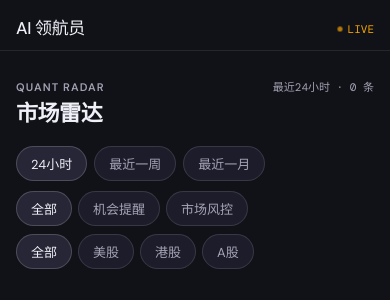
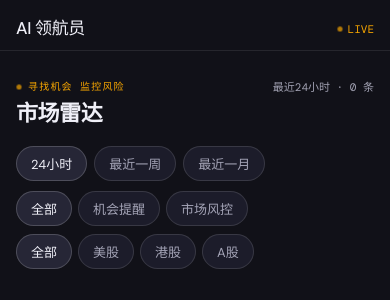
Before and after one commit to samque1983/ai-monitor, a FastAPI app: page /dashboard in a window 390 px wide. Shown: the top 300 px of the page. Run offline with FastAPI, Linux system fonts and the light colour scheme; data that the repository does not hold is empty.

Commit message:
feat(ui): replace mobile eyebrow label with 寻找机会 监控风险 brand style
Co-Authored-By: Claude Sonnet 4.6 <noreply@anthropic.com>

```diff
--- a/agent/templates/dashboard.html
+++ b/agent/templates/dashboard.html
@@ -54,8 +54,10 @@ body {
   margin-bottom: 6px;
 }
 .eyebrow-label {
-  font-size: 11px; font-weight: 600; letter-spacing: 0.1em;
-  text-transform: uppercase; color: var(--text-3);
+  font-family: "DM Mono", monospace;
+  font-size: 10px; letter-spacing: 0.12em; text-transform: uppercase;
+  color: var(--amber);
+  display: flex; align-items: center; gap: 6px;
 }
 .eyebrow-meta { font-family: "DM Mono", monospace; font-size: 11px; color: var(--text-3); }
 .page-title {
@@ -379,7 +381,7 @@ body {
 <main class="main-content">
 
     <div class="page-eyebrow">
-      <span class="eyebrow-label">Quant Radar</span>
+      <span class="eyebrow-label"><span class="brand-pulse"></span>寻找机会 监控风险</span>
       <span class="eyebrow-meta" id="last-updated">正在加载...</span>
     </div>
     <h1 class="page-title">市场雷达</h1>
```
